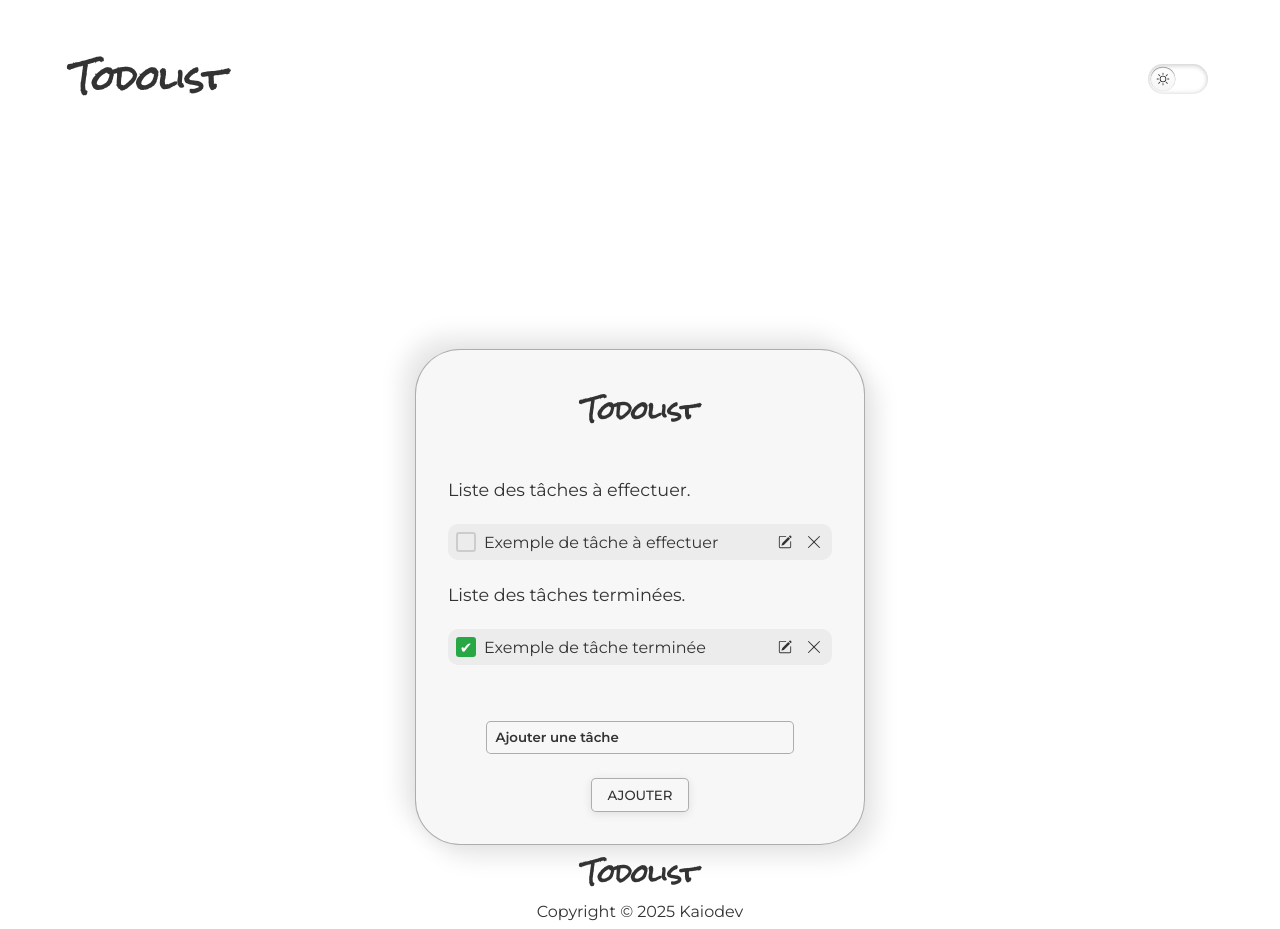
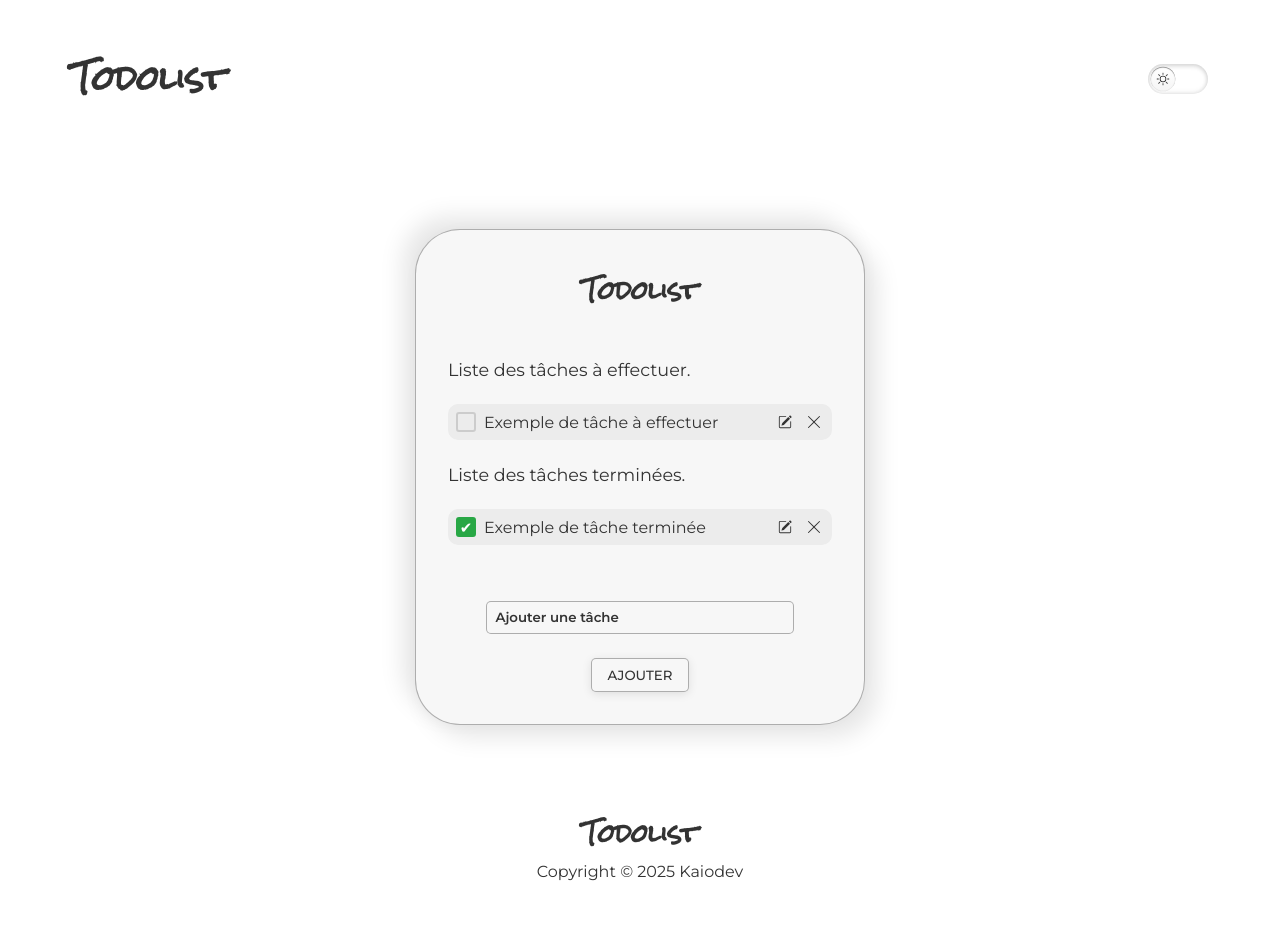
Before and after one commit to ThomasanCRZ/Todolist, a React (Vite) app: page /todolist in a window 1280 px wide. After the commit the page ends 889 px from the top, so only its background shows below. Built offline with nearby package versions, Linux system fonts and the light colour scheme.

Commit message:
Fix center todowrapper

```diff
--- a/src/styles/index.scss
+++ b/src/styles/index.scss
@@ -308,7 +308,7 @@ body.dark {
     flex-direction: column;
     align-items: center;
     justify-content: center;
-    margin: 10rem auto 0 auto;
+    margin: 2.5rem auto 5rem auto;
     padding: 0 2rem;
     background-color: var(--component-color);
     border: 1px solid var(--border-color);
```
